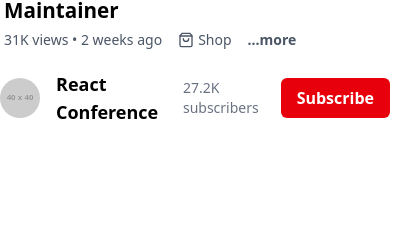
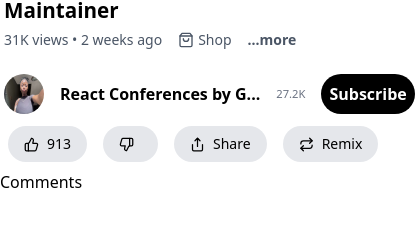
Before and after one commit to covey-codes/youtube, a React (Vite) app: page / in a window 390 px wide. Shown: the part 275-502 px from the top of the page, 415 px wide, since content can reach past the window. Built offline with nearby package versions, Linux system fonts and the light colour scheme.

Commit message:
working on just mobile view

```diff
--- a/package.json
+++ b/package.json
@@ -14,6 +14,7 @@
     "lucide-react": "^0.484.0",
     "react": "^19.0.0",
     "react-dom": "^19.0.0",
+    "tailwind-scrollbar-hide": "^2.0.0",
     "tailwindcss": "^4.0.17"
   },
   "devDependencies": {
--- a/src/App.tsx
+++ b/src/App.tsx
@@ -2,6 +2,8 @@
 import { HeroSection } from "./components/HeroSection";
 import ReactQuery from "./components/ReactQuery";
 import ReactConfrence from "./components/ReactConfrence";
+import IconsCarousel from "./components/IconsCarousel";
+import CommentSection from "./components/CommentSection";
 
 function App() {
   return (
@@ -9,6 +11,8 @@
       <HeroSection />
       <ReactQuery />
       <ReactConfrence />
+      <IconsCarousel />
+      <CommentSection />
     </>
   );
 }
--- /dev/null
+++ b/src/components/CommentSection.tsx
@@ -0,0 +1,11 @@
+import React from "react";
+
+const CommentSection = () => {
+  return (
+    <div>
+      <h2>Comments</h2>
+    </div>
+  );
+};
+
+export default CommentSection;
--- /dev/null
+++ b/src/components/IconsCarousel.tsx
@@ -0,0 +1,40 @@
+import React from "react";
+import {
+  ThumbsUp,
+  ThumbsDown,
+  Repeat,
+  Download,
+  Scissors,
+  Bookmark,
+  Flag,
+  Share,
+} from "lucide-react";
+
+const IconsCarousel = () => {
+  const actions = [
+    { icon: <ThumbsUp size={15} />, text: "913" },
+    { icon: <ThumbsDown size={15} />, text: "" },
+    { icon: <Share size={15} />, text: "Share" },
+    { icon: <Repeat size={15} />, text: "Remix" },
+    { icon: <Download size={15} />, text: "Download" },
+    { icon: <Scissors size={15} />, text: "Clip" },
+    { icon: <Bookmark size={15} />, text: "Save" },
+    { icon: <Flag size={15} />, text: "Report" },
+  ];
+
+  return (
+    <div className="flex space-x-4 overflow-x-auto no-scrollbar p-2">
+      {actions.map((action, index) => (
+        <button
+          key={index}
+          className="flex items-center space-x-2 bg-gray-200 px-4 py-2 rounded-full hover:bg-gray-300 transition"
+        >
+          {action.icon}
+          <span className="text-sm font-medium">{action.text}</span>
+        </button>
+      ))}
+    </div>
+  );
+};
+
+export default IconsCarousel;
--- a/src/components/ReactConfrence.tsx
+++ b/src/components/ReactConfrence.tsx
@@ -2,20 +2,19 @@
 
 const ReactConference = () => {
   return (
-    <div className="flex items-center space-x-4 mt-4">
-      {/* Channel Logo */}
+    <div className="flex items-center p-1 space-x-4 mt-4">
       <img
-        src="https://via.placeholder.com/40"
+        src="/valery.jpg"
         alt="Channel Logo"
         className="w-10 h-10 rounded-full"
       />
 
-      {/* Channel Name and Subscribers */}
-      <h2 className="text-lg font-semibold">React Conference</h2>
-      <p className="text-sm text-gray-500">27.2K subscribers</p>
+      <h2 className="text-[rem] text-nowrap font-semibold">
+        React Conferences by G...
+      </h2>
+      <p className="text-[0.7rem] text-gray-500">27.2K </p>
 
-      {/* Subscribe Button */}
-      <button className="bg-red-600 text-white px-4 py-2 rounded-md font-semibold">
+      <button className="bg-black text-white px-2 py-2 rounded-full font-semibold">
         Subscribe
       </button>
     </div>
--- a/src/constants/RecommendedVideos.tsx
+++ b/src/constants/RecommendedVideos.tsx
@@ -116,7 +116,6 @@
     <div className="w-full lg:w-1/4 hidden lg:flex flex-col space-y-4 mt-4 lg:mt-0 lg:ml-4">
       {videos.map((video) => (
         <div key={video.id} className="flex space-x-2">
-          {/* Thumbnail */}
           <div className="w-2/5 relative">
             <img
               src={video.thumbnail}
@@ -125,7 +124,6 @@
             />
           </div>
 
-          {/* Video Details */}
           <div className="w-3/5 flex flex-col">
             <h3 className="text-sm font-medium">{video.title}</h3>
             <p className="text-xs text-gray-500">{video.creator}</p>
```
Also changed, not shown: public/valery.jpg (added), 1 other file (tests, documents, lock files or other folders).
